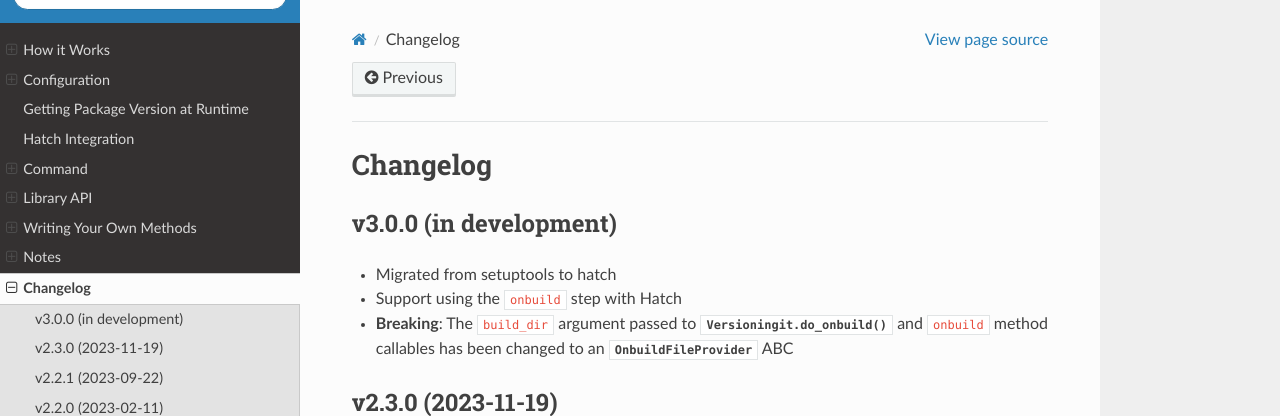
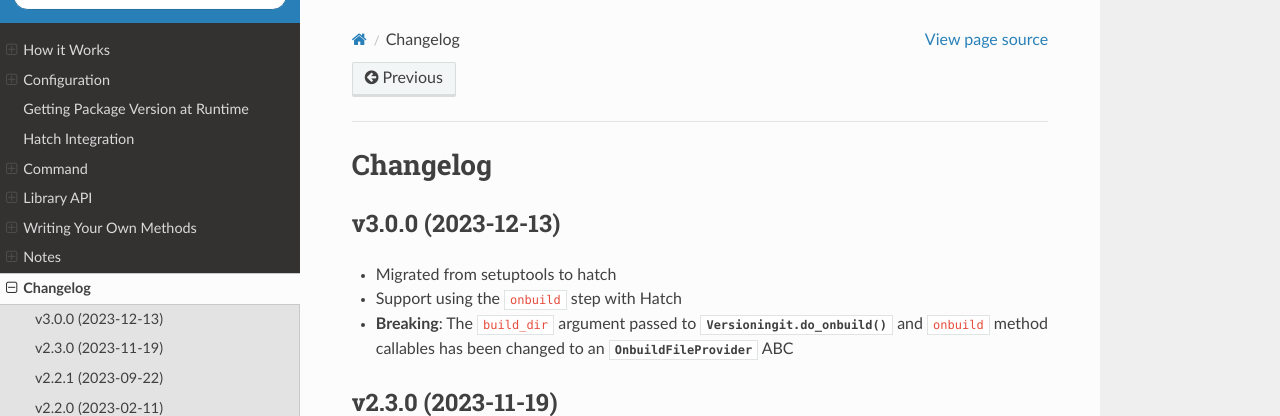
Before and after one commit to jwodder/versioningit, a Sphinx documentation site: the page built from docs/changelog.rst, in a window 1280 px wide and 900 px high. Shown: the top 416 px of the window. Built offline with Sphinx 7.4.7 and the Read the Docs theme 2.0.0, drawn with Linux system fonts in a browser that asks for light colours.

```diff
--- a/CHANGELOG.md
+++ b/CHANGELOG.md
@@ -1,5 +1,5 @@
-v3.0.0 (in development)
------------------------
+v3.0.0 (2023-12-13)
+-------------------
 - Migrated from setuptools to hatch
 - Support using the `onbuild` step with Hatch
 - **Breaking**: The `build_dir` argument passed to `Versioningit.do_onbuild()`
--- a/docs/changelog.rst
+++ b/docs/changelog.rst
@@ -3,8 +3,8 @@
 Changelog
 =========
 
-v3.0.0 (in development)
------------------------
+v3.0.0 (2023-12-13)
+-------------------
 - Migrated from setuptools to hatch
 - Support using the ``onbuild`` step with Hatch
 - **Breaking**: The ``build_dir`` argument passed to
--- a/src/versioningit/__init__.py
+++ b/src/versioningit/__init__.py
@@ -43,7 +43,7 @@ Visit <https://github.com/jwodder/versioningit> or
 <https://versioningit.rtfd.io> for more information.
 """
 
-__version__ = "3.0.0.dev1"
+__version__ = "3.0.0"
 __author__ = "John Thorvald Wodder II"
 __author_email__ = "versioningit@varonathe.org"
 __license__ = "MIT"
```
